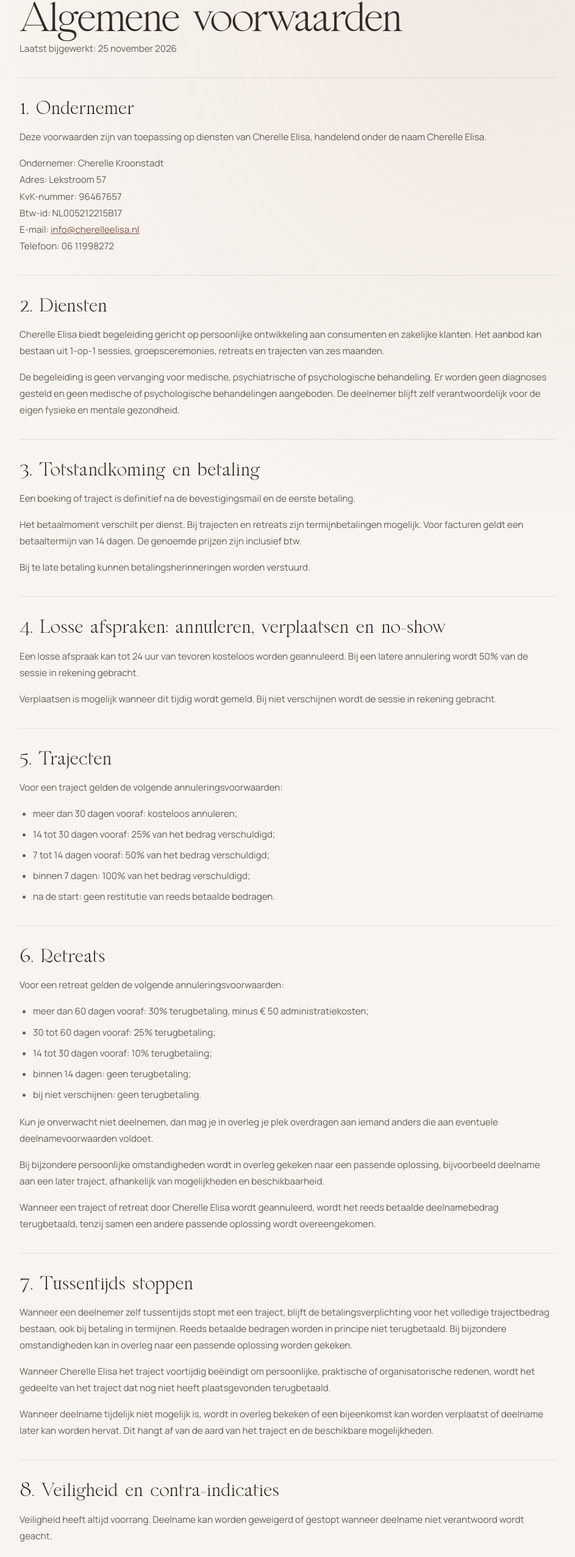
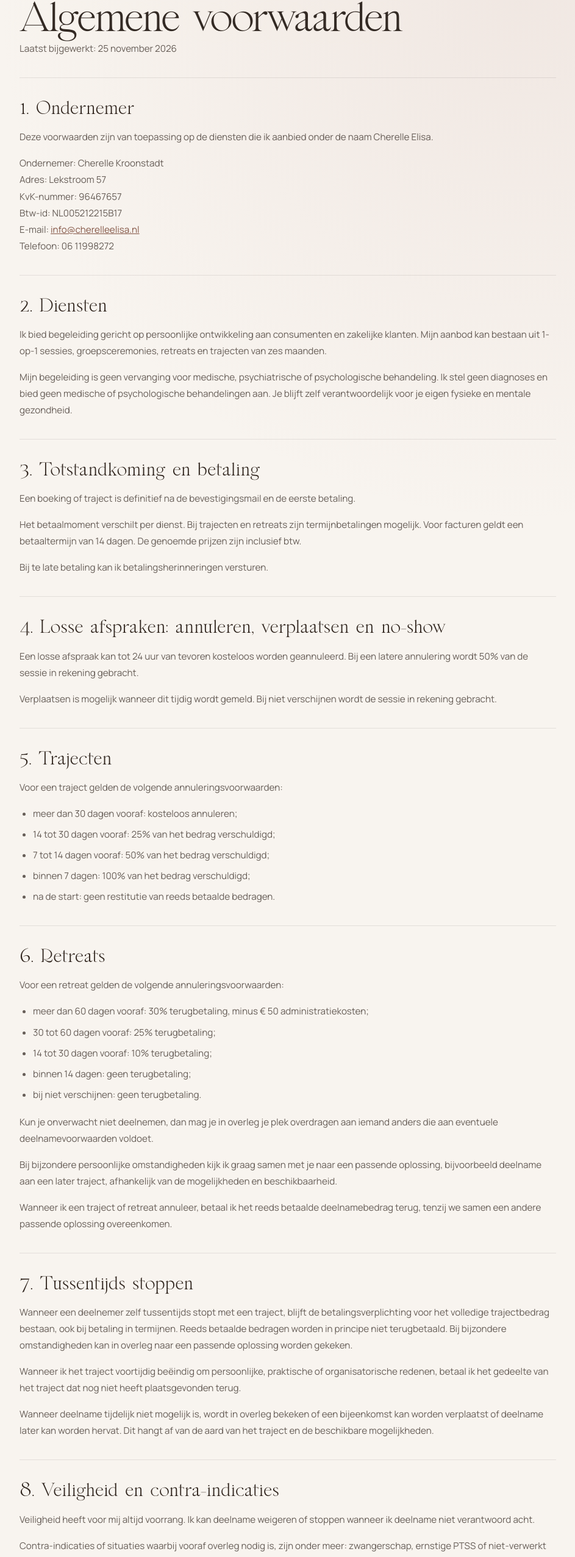
Before and after one commit to eddy9393/cherelleelisa.nl, a Next.js app: page /algemene-voorwaarden in a window 1280 px wide. Shown: the part 225-2779 px from the top of the page at 61% size, without its empty margins (168-1111 px from the left). Built offline with nearby package versions, Linux system fonts and the light colour scheme.

Commit message:
Rewrite terms in first person

```diff
--- a/app/algemene-voorwaarden/page.tsx
+++ b/app/algemene-voorwaarden/page.tsx
@@ -18,21 +18,21 @@ export default function AlgemeneVoorwaardenPage() {
 
         <section>
           <h2>1. Ondernemer</h2>
-          <p>Deze voorwaarden zijn van toepassing op diensten van Cherelle Elisa, handelend onder de naam Cherelle Elisa.</p>
+          <p>Deze voorwaarden zijn van toepassing op de diensten die ik aanbied onder de naam Cherelle Elisa.</p>
           <p>Ondernemer: Cherelle Kroonstadt<br />Adres: Lekstroom 57<br />KvK-nummer: 96467657<br />Btw-id: NL005212215B17<br />E-mail: <a href="mailto:info@cherelleelisa.nl">info@cherelleelisa.nl</a><br />Telefoon: 06 11998272</p>
         </section>
 
         <section>
           <h2>2. Diensten</h2>
-          <p>Cherelle Elisa biedt begeleiding gericht op persoonlijke ontwikkeling aan consumenten en zakelijke klanten. Het aanbod kan bestaan uit 1-op-1 sessies, groepsceremonies, retreats en trajecten van zes maanden.</p>
-          <p>De begeleiding is geen vervanging voor medische, psychiatrische of psychologische behandeling. Er worden geen diagnoses gesteld en geen medische of psychologische behandelingen aangeboden. De deelnemer blijft zelf verantwoordelijk voor de eigen fysieke en mentale gezondheid.</p>
+          <p>Ik bied begeleiding gericht op persoonlijke ontwikkeling aan consumenten en zakelijke klanten. Mijn aanbod kan bestaan uit 1-op-1 sessies, groepsceremonies, retreats en trajecten van zes maanden.</p>
+          <p>Mijn begeleiding is geen vervanging voor medische, psychiatrische of psychologische behandeling. Ik stel geen diagnoses en bied geen medische of psychologische behandelingen aan. Je blijft zelf verantwoordelijk voor je eigen fysieke en mentale gezondheid.</p>
         </section>
 
         <section>
           <h2>3. Totstandkoming en betaling</h2>
           <p>Een boeking of traject is definitief na de bevestigingsmail en de eerste betaling.</p>
           <p>Het betaalmoment verschilt per dienst. Bij trajecten en retreats zijn termijnbetalingen mogelijk. Voor facturen geldt een betaaltermijn van 14 dagen. De genoemde prijzen zijn inclusief btw.</p>
-          <p>Bij te late betaling kunnen betalingsherinneringen worden verstuurd.</p>
+          <p>Bij te late betaling kan ik betalingsherinneringen versturen.</p>
         </section>
 
         <section>
@@ -64,22 +64,22 @@ export default function AlgemeneVoorwaardenPage() {
             <li>bij niet verschijnen: geen terugbetaling.</li>
           </ul>
           <p>Kun je onverwacht niet deelnemen, dan mag je in overleg je plek overdragen aan iemand anders die aan eventuele deelnamevoorwaarden voldoet.</p>
-          <p>Bij bijzondere persoonlijke omstandigheden wordt in overleg gekeken naar een passende oplossing, bijvoorbeeld deelname aan een later traject, afhankelijk van mogelijkheden en beschikbaarheid.</p>
-          <p>Wanneer een traject of retreat door Cherelle Elisa wordt geannuleerd, wordt het reeds betaalde deelnamebedrag terugbetaald, tenzij samen een andere passende oplossing wordt overeengekomen.</p>
+          <p>Bij bijzondere persoonlijke omstandigheden kijk ik graag samen met je naar een passende oplossing, bijvoorbeeld deelname aan een later traject, afhankelijk van de mogelijkheden en beschikbaarheid.</p>
+          <p>Wanneer ik een traject of retreat annuleer, betaal ik het reeds betaalde deelnamebedrag terug, tenzij we samen een andere passende oplossing overeenkomen.</p>
         </section>
 
         <section>
           <h2>7. Tussentijds stoppen</h2>
           <p>Wanneer een deelnemer zelf tussentijds stopt met een traject, blijft de betalingsverplichting voor het volledige trajectbedrag bestaan, ook bij betaling in termijnen. Reeds betaalde bedragen worden in principe niet terugbetaald. Bij bijzondere omstandigheden kan in overleg naar een passende oplossing worden gekeken.</p>
-          <p>Wanneer Cherelle Elisa het traject voortijdig beëindigt om persoonlijke, praktische of organisatorische redenen, wordt het gedeelte van het traject dat nog niet heeft plaatsgevonden terugbetaald.</p>
+          <p>Wanneer ik het traject voortijdig beëindig om persoonlijke, praktische of organisatorische redenen, betaal ik het gedeelte van het traject dat nog niet heeft plaatsgevonden terug.</p>
           <p>Wanneer deelname tijdelijk niet mogelijk is, wordt in overleg bekeken of een bijeenkomst kan worden verplaatst of deelname later kan worden hervat. Dit hangt af van de aard van het traject en de beschikbare mogelijkheden.</p>
         </section>
 
         <section>
           <h2>8. Veiligheid en contra-indicaties</h2>
-          <p>Veiligheid heeft altijd voorrang. Deelname kan worden geweigerd of gestopt wanneer deelname niet verantwoord wordt geacht.</p>
+          <p>Veiligheid heeft voor mij altijd voorrang. Ik kan deelname weigeren of stoppen wanneer ik deelname niet verantwoord acht.</p>
           <p>Contra-indicaties of situaties waarbij vooraf overleg nodig is, zijn onder meer: zwangerschap, ernstige PTSS of niet-verwerkt trauma, diabetes, ernstige astma, netvliesloslating, epilepsie of een voorgeschiedenis van aanvallen, aneurysma, recente operaties, hechtingen of wonden, hoge bloeddruk zonder medicatie, glaucoom, bepaalde medicatie, psychiatrische aandoeningen en actief gebruik van drugs, recreatieve middelen, grote hoeveelheden cafeïne of alcohol kort voor of op de dag van deelname.</p>
-          <p>Bij twijfel wordt de deelnemer gevraagd vooraf contact op te nemen om te beoordelen of en hoe deelname veilig mogelijk is.</p>
+          <p>Bij twijfel vraag ik je om vooraf contact met mij op te nemen, zodat we kunnen beoordelen of en hoe deelname veilig mogelijk is.</p>
         </section>
 
         <section>
@@ -89,8 +89,8 @@ export default function AlgemeneVoorwaardenPage() {
 
         <section>
           <h2>10. Klachten</h2>
-          <p>Klachten kunnen worden ingediend via <a href="mailto:info@cherelleelisa.nl">info@cherelleelisa.nl</a>. Cherelle Elisa streeft ernaar binnen 7 werkdagen inhoudelijk te reageren.</p>
-          <p>Partijen proberen een klacht of geschil eerst samen op een respectvolle manier op te lossen. Wanneer dat niet lukt, kan in overleg worden gekeken naar een onafhankelijke vorm van bemiddeling. Eventuele kosten daarvan worden vooraf besproken.</p>
+          <p>Je kunt een klacht indienen via <a href="mailto:info@cherelleelisa.nl">info@cherelleelisa.nl</a>. Ik streef ernaar om binnen 7 werkdagen inhoudelijk te reageren.</p>
+          <p>Ik probeer een klacht of geschil eerst samen met jou op een respectvolle manier op te lossen. Wanneer dat niet lukt, kunnen we in overleg kijken naar een onafhankelijke vorm van bemiddeling. Eventuele kosten daarvan bespreken we vooraf.</p>
         </section>
 
         <section>
```
